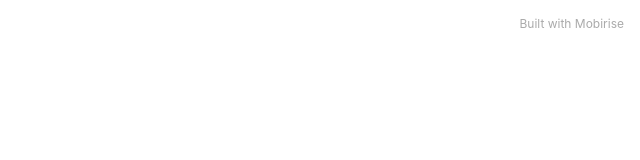
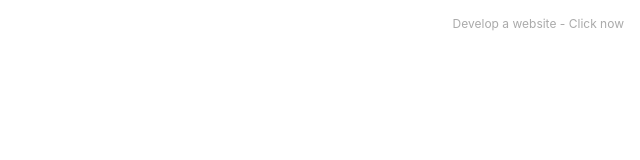
Before and after one commit to jessicachap/jessicachap.github.io, a plain HTML site: page page1.html in a window 1280 px wide. Shown: the full height of the page, 640-1280 px from the left. Drawn offline with Linux system fonts and the light colour scheme.

Commit message:
create github pages

```diff
--- a/page1.html
+++ b/page1.html
@@ -39,7 +39,7 @@
 
 
 
-  <section style="background-color: #fff; font-family: -apple-system, BlinkMacSystemFont, 'Segoe UI', 'Roboto', 'Helvetica Neue', Arial, sans-serif; color:#aaa; font-size:12px; padding: 0; align-items: center; display: flex;"><a href="https://mobirise.site/e" style="flex: 1 1; height: 3rem; padding-left: 1rem;"></a><p style="flex: 0 0 auto; margin:0; padding-right:1rem;">Built with <a href="https://mobirise.site/a" style="color:#aaa;">Mobirise</a></p></section><script src="assets/web/assets/jquery/jquery.min.js"></script>  <script src="assets/popper/popper.min.js"></script>  <script src="assets/bootstrap/js/bootstrap.min.js"></script>  <script src="assets/tether/tether.min.js"></script>  <script src="assets/smoothscroll/smooth-scroll.js"></script>  <script src="assets/theme/js/script.js"></script>
+  <section style="background-color: #fff; font-family: -apple-system, BlinkMacSystemFont, 'Segoe UI', 'Roboto', 'Helvetica Neue', Arial, sans-serif; color:#aaa; font-size:12px; padding: 0; align-items: center; display: flex;"><a href="https://mobirise.site/c" style="flex: 1 1; height: 3rem; padding-left: 1rem;"></a><p style="flex: 0 0 auto; margin:0; padding-right:1rem;">Develop a website - <a href="https://mobirise.site/w" style="color:#aaa;">Click now</a></p></section><script src="assets/web/assets/jquery/jquery.min.js"></script>  <script src="assets/popper/popper.min.js"></script>  <script src="assets/bootstrap/js/bootstrap.min.js"></script>  <script src="assets/tether/tether.min.js"></script>  <script src="assets/smoothscroll/smooth-scroll.js"></script>  <script src="assets/theme/js/script.js"></script>
 
 
 </body>
```
Also changed, not shown: index.html (+2 -2 lines), 1 other file.
